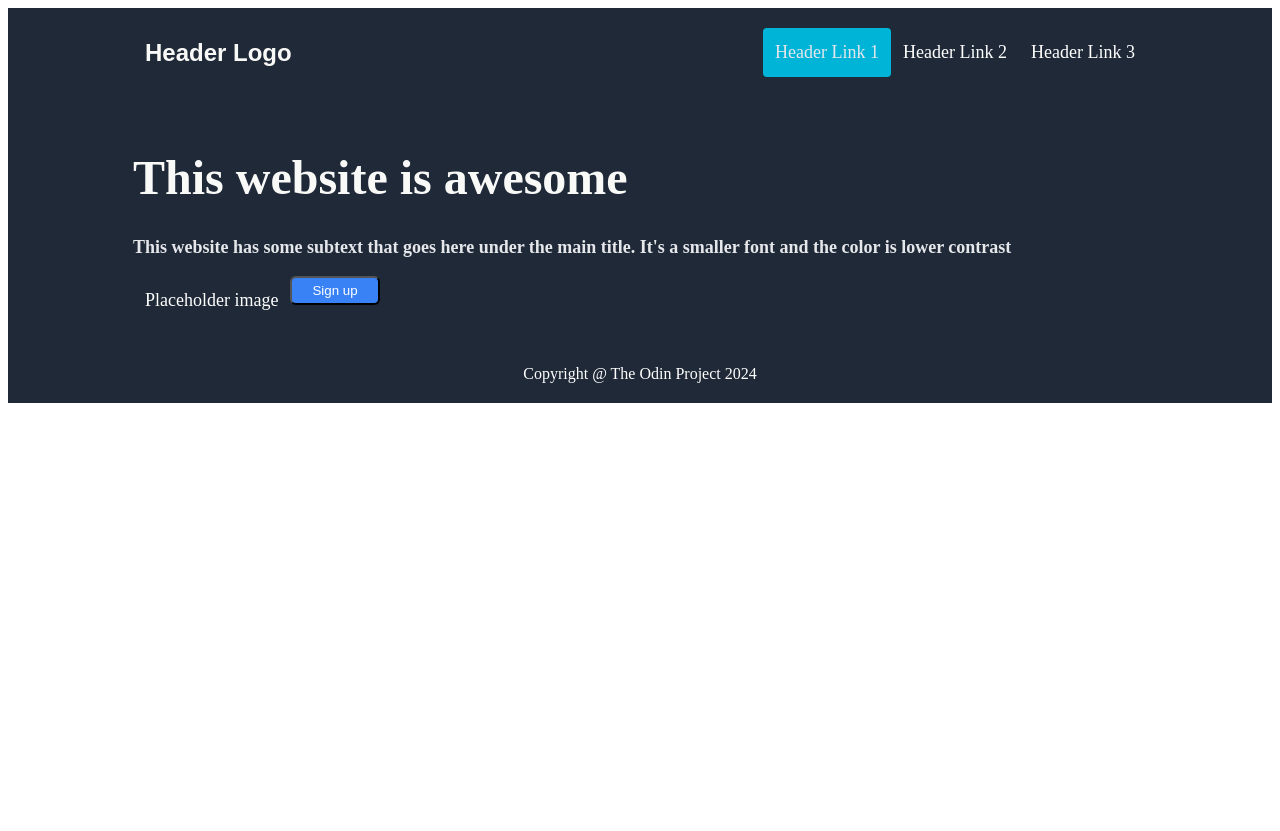
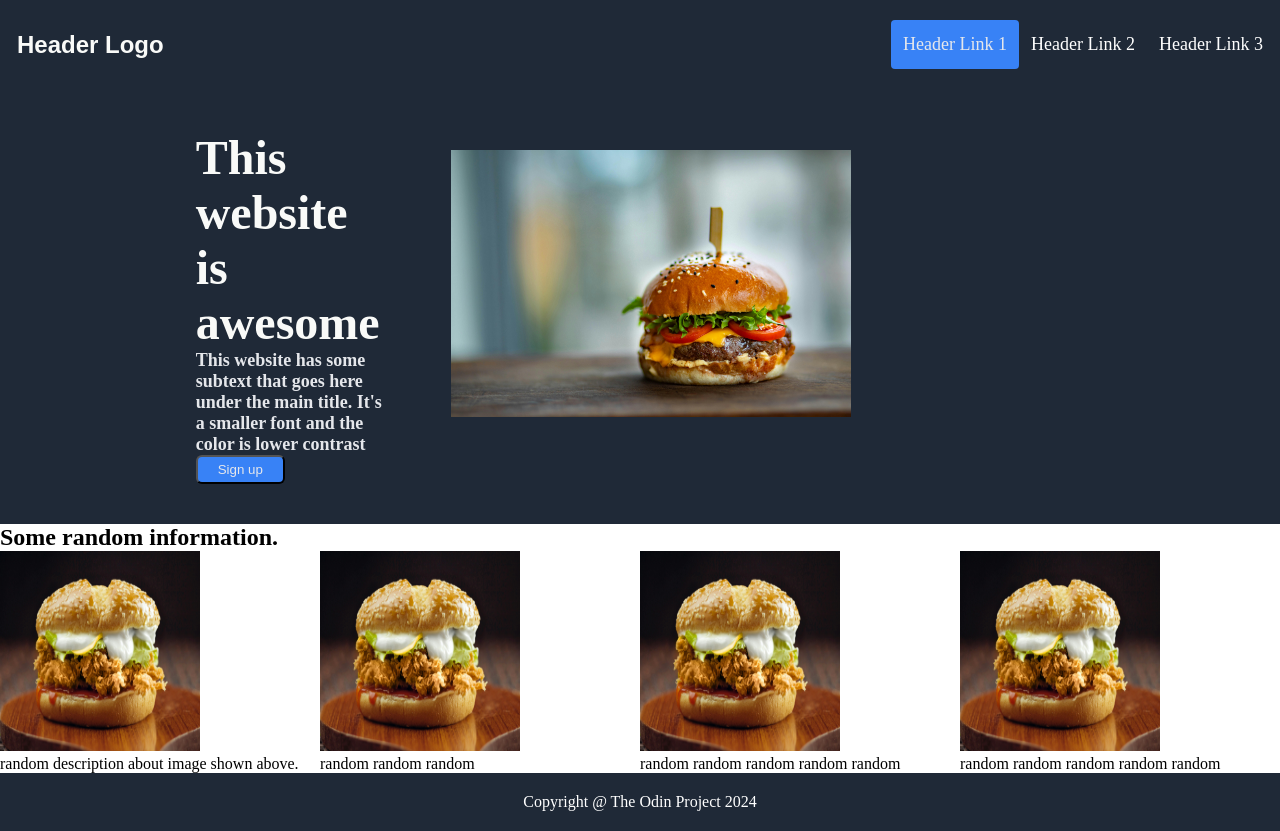
Before and after one commit to minaStowe/odin-landing-page, a plain HTML site: page index.html in a window 1280 px wide. Before the commit the page ends 800 px from the top, so only its background shows below. Drawn offline with Linux system fonts and the light colour scheme; files whose address does not match are found by name.

Commit message:
Finished Hero section. Started flexbox section with four columns and added images.

```diff
--- a/index.html
+++ b/index.html
@@ -15,14 +15,39 @@
             <a href="#">Header Link 2</a>
             <a href="#">Header Link 3</a>
           </div>
-        <div class="Hero">
-        <h1>This website is awesome</h1>
-        <h3>This website has some subtext that goes here under the main title. It's a smaller font and the color is lower contrast</h3>
-        <button class="Hero-sign-up-btn">Sign up</button>
-        <a href="placeholder">Placeholder image</a>
+        <div class="row">
+        <div class="column">
+            <h1>This website is awesome</h1>
+            <h3>This website has some subtext that goes here under the main title. It's a smaller font and the color is lower contrast</h3>
+            <button class="Hero-sign-up-btn">Sign up</button>
+        </div>
+        <div class="column">
+            <div class="column"><img class="burger-img" src="/Users/minanguyen/Odin-project/repos/odin-landing-page/images/burger1.jpg" alt="burger" width="400"/></div>
         </div>
     </div>
-    <section></section>
+    </div>
+    <section class="random-section">
+        <h2>Some random information.</h2>
+        <div class="random-info">
+            <div class="column1">
+                <img src="/Users/minanguyen/Odin-project/repos/odin-landing-page/images/chicken-burger.jpg" alt="chicken burger" width="200" height="200">
+                <p>random description about image shown above.</p>
+            </div>
+            <div class="column1">
+                <img src="/Users/minanguyen/Odin-project/repos/odin-landing-page/images/chicken-burger.jpg" alt="" width="200" height="200">
+                <p>random random random</p>
+            </div>
+            <div class="column1">
+                <img src="/Users/minanguyen/Odin-project/repos/odin-landing-page/images/chicken-burger.jpg" alt="" width="200" height="200">
+                <p>random random random random random</p>
+            </div>
+            <div class="column1">
+                <img src="/Users/minanguyen/Odin-project/repos/odin-landing-page/images/chicken-burger.jpg" alt="" width="200" height="200">
+                <p>random random random random random</p>
+            </div>
+
+        </div>
+    </section>
     <section></section>
     <section></section>
     <footer> Copyright @ The Odin Project 2024 </footer>
--- a/styles.css
+++ b/styles.css
@@ -1,8 +1,13 @@
+* {
+    box-sizing: border-box;
+    margin: 0;
+    padding: 0;
+  }
 
 .header {
     overflow: hidden;
     background-color: #1F2937;
-    padding: 20px 125px;
+    padding: 20px 5px;
   }
 
 /* Style the header links */
@@ -33,7 +38,7 @@ color: black;
 /* Style the active/current link*/
 .header a.active {
 /* background-color: dodgerblue; */
-background-color: #00b4d8;
+background-color: #3882F6;
 color: #E5E7EB;
 }
 
@@ -42,28 +47,41 @@ color: #E5E7EB;
 float: right;
 }
 
-.Hero {
+.row {
     background-color: #1F2937;
     padding-top: 90px;
+    display: flex;
 }
 
-.Hero h1 {
+.row h1 {
     font-size: 48px;
     font-style: extra-bold;
     color: #F9FAF8;
 }
 
-.Hero h3 {
+.row h3 {
     font-size: 18px;
     color: #E5E7EB;
 }
 
 .Hero-sign-up-btn {
     background-color: #3882F6;
-    color: white;
+    color: #E5E7EB;
     padding: 5px 20px;
     border-radius: 6px;
 
+}
+.random-info {
+    display: flex;
+}
+
+.column {
+    flex: 50%;
+    padding: 20px;
+  }
+
+.column1 {
+    flex: 50%;
 }
 footer {
     background-color: #1F2937;
```
Also changed, not shown: images/burger1.jpg (added), images/chicken-burger.jpg (added).
